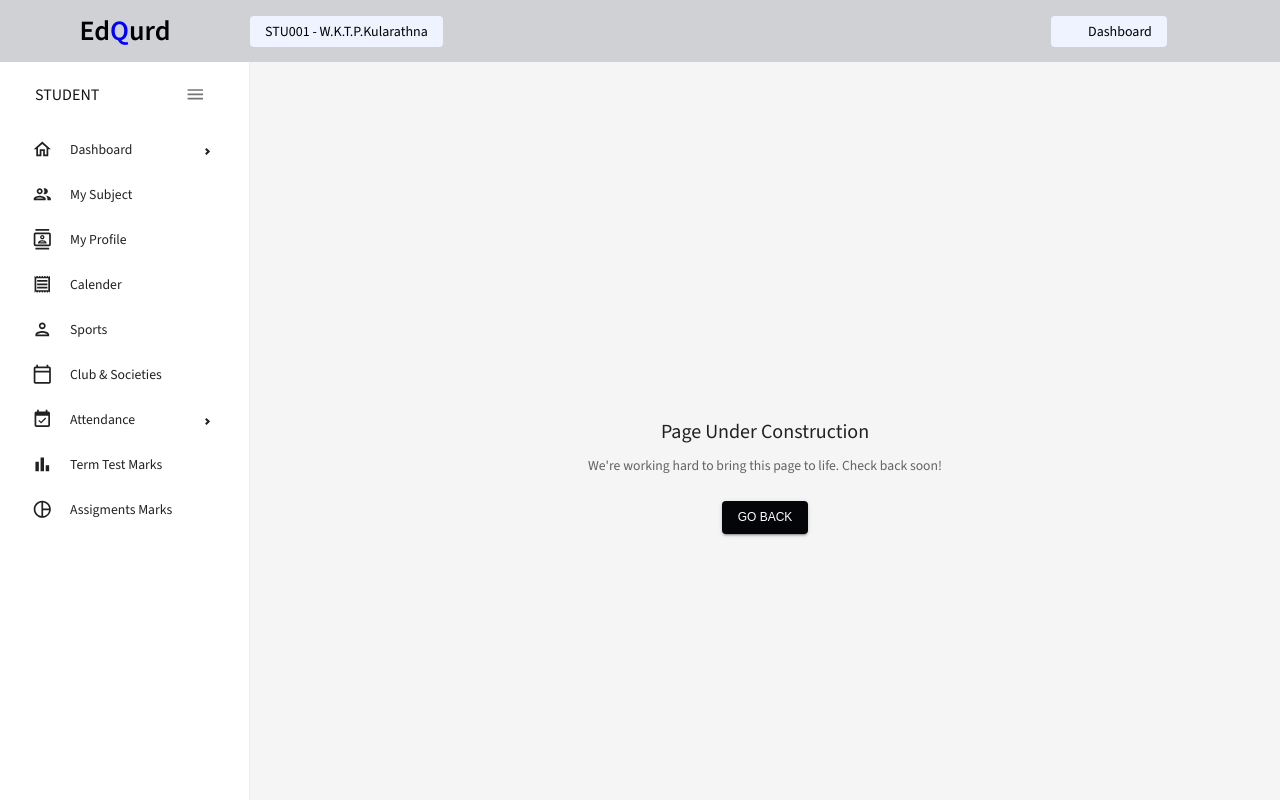
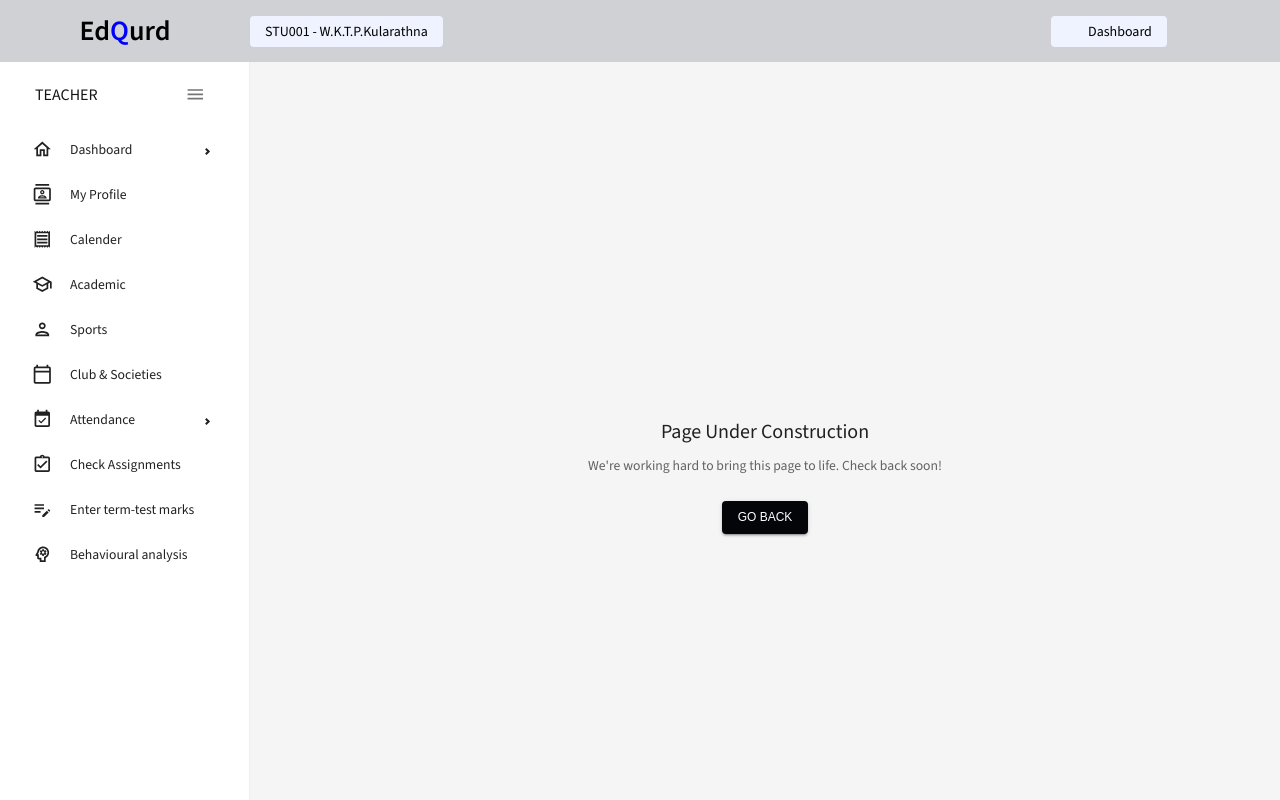
Before and after one commit to Team-EdQuad/EdQuad-Frontend, a React (Vite) app: page /uc in a window 1280 px wide. Shown: the top 800 px of the page. Built offline with nearby package versions, Linux system fonts and the light colour scheme; some icons are missing.

Commit message:
fix: correct spelling and path inconsistencies in routing and sidebar

```diff
--- a/src/App.jsx
+++ b/src/App.jsx
@@ -42,9 +42,9 @@ function App() {
       <Route path="/dashboard" element={<StudentDashboard />} />
       <Route path="/sports" element={<Sports />} />
       <Route path="/clubandsocieties" element={<Clubandsocieties />} />
-      <Route path="/term-test-marks" element={<TermTestMarks />} />
+      <Route path="/termtestmarks" element={<TermTestMarks />} />
       <Route path="/mysubject" element={<MySubject />} />
-      <Route path="/assignment-marks" element={<AssignmentMarks />} />
+      <Route path="/assigmentsmarks" element={<AssignmentMarks />} />
       <Route path="/subject/:id" element={<SubjectContent />} />
       <Route path="/assignment-view/:assignmentName" element={<AssignmentView />} />
       <Route path="/submission" element={<Submission />} />
@@ -59,14 +59,14 @@ function App() {
       <Route path="/" element={<Dashboard />} />
       <Route path="/sports" element={<Sports />} />
       <Route path="/clubandsocieties" element={<Clubandsocieties />} />
-      <Route path="/teacher-subject" element={<TeacherSubject />} />
+      <Route path="/academic" element={<TeacherSubject />} />
       <Route path="/teacher-content" element={<TeacherContent />} />
       <Route path="/assignment-create" element={<AssignmentCreate />} />
       <Route path="/add-content" element={<AddContent />} />
       <Route path="/check-assignments" element={<CheckAssignment />} />
       <Route path="/enter-term-test-marks" element={<AddExamMarks />} />
       <Route path="/uc" element={<UnderConstruction />} />
-      <Route path="/behavioral-analysis" element={<BehavioralAnalysis />} />
+      <Route path="/behavioural-analysis" element={<BehavioralAnalysis />} />
       <Route path="*" element={<Navigate to="/uc" />} /> {/* Redirect unknown routes */}
     </Routes>
   );
--- a/src/components/Sidebar.jsx
+++ b/src/components/Sidebar.jsx
@@ -434,12 +434,12 @@ const AppSidebar = () => {
               </MenuItem>
 
               <MenuItem
-                active={selected === "Acadamic"}
-                onClick={() => setSelected("Acadamic")}
+                active={selected === "Academic"}
+                onClick={() => setSelected("Academic")}
                 icon={<SchoolOutlined />}
-                component={<Link to="/acadamic" />}
+                component={<Link to="/academic" />}
               >
-                <Typography>Acadamic</Typography>
+                <Typography>Academic</Typography>
               </MenuItem>
 
               <MenuItem
--- a/src/context/StoreContext.jsx
+++ b/src/context/StoreContext.jsx
@@ -18,9 +18,9 @@ const StoreContextProvider = (props) => {
         setDrawerOpen(!drawerOpen);
       };
 
-    const [role, setRole] = useState("Student")
-    // const [role, setRole] = useState("Admin")
-    // const [role, setRole] = useState("Teacher")
+    //const [role, setRole] = useState("Student")
+    //const [role, setRole] = useState("Admin")
+     const [role, setRole] = useState("Teacher")
 
 
     const contextValue = {
```
Also changed, not shown: 1 other file (tests, documents, lock files or other folders).
